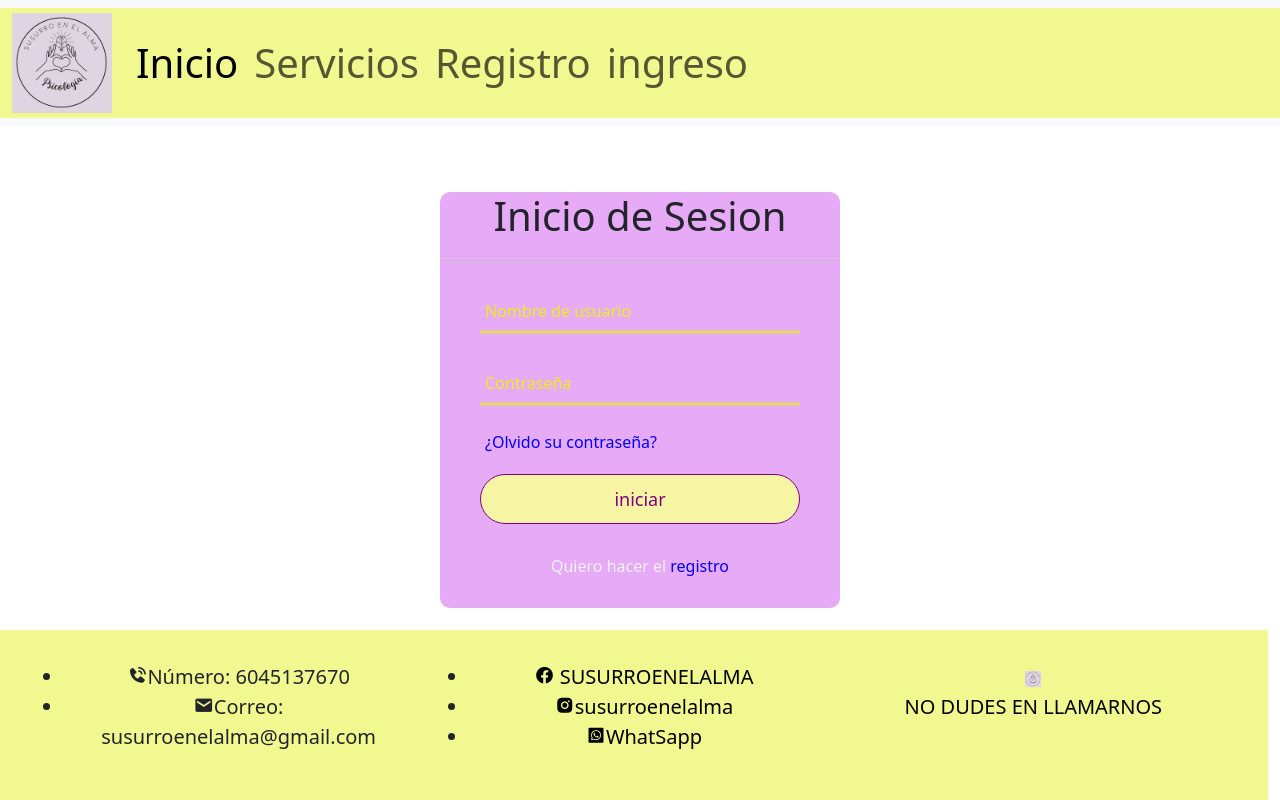
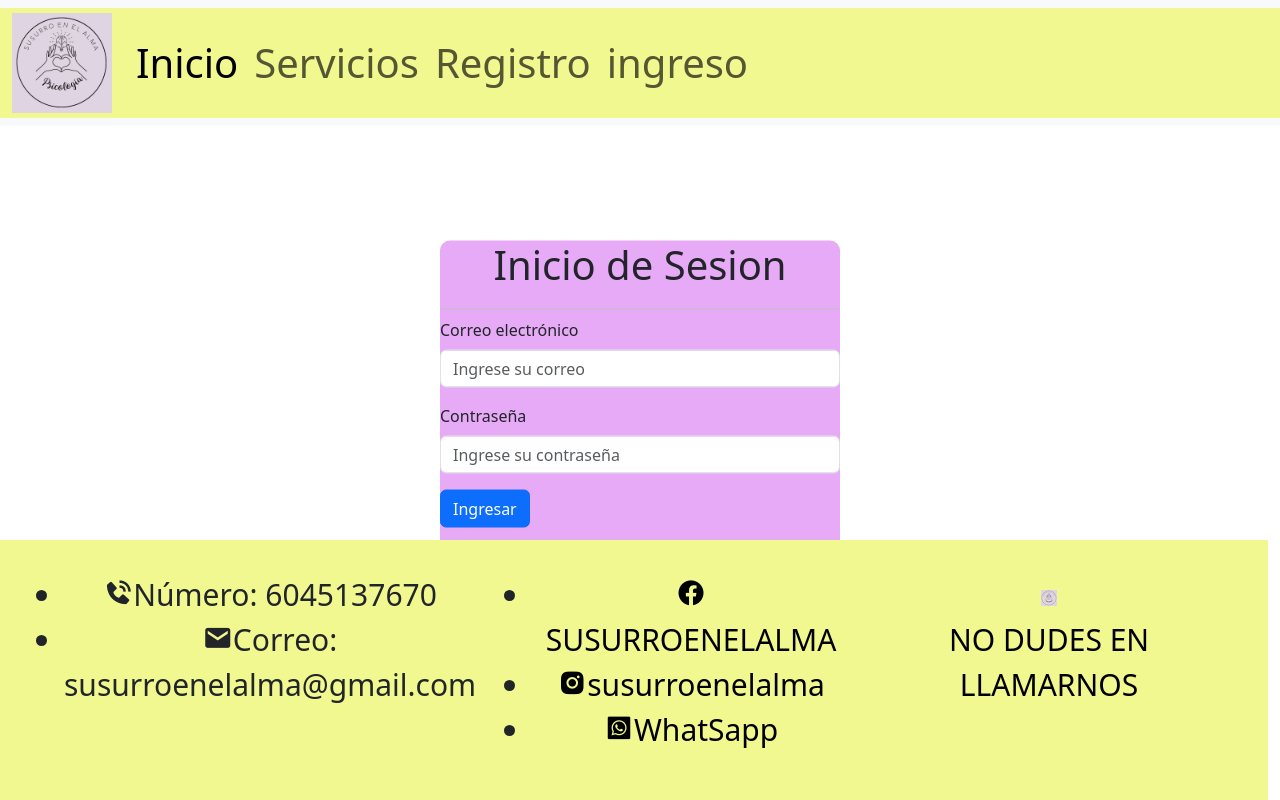
Before and after one commit to EliHenaoh/Trabajo-Final, a website: page public/ingreso.html in a window 1280 px wide. Drawn offline with nearby package versions, Linux system fonts and the light colour scheme.

Commit message:
Conexion base de datos registro

```diff
--- a/public/ingreso.html
+++ b/public/ingreso.html
@@ -5,21 +5,27 @@
   <meta charset="UTF-8">
   <meta name="viewport" content="width=device-width, initial-scale=1.0">
   <title>ingreso</title>
-    <link rel="stylesheet" href="/public/styles/ingreso.css">
-
+  <link rel="stylesheet" href="./styles/ingreso.css">
 
   <link href="https://cdn.jsdelivr.net/npm/bootstrap@5.3.3/dist/css/bootstrap.min.css" rel="stylesheet"
     integrity="sha384-QWTKZyjpPEjISv5WaRU9OFeRpok6YctnYmDr5pNlyT2bRjXh0JMhjY6hW+ALEwIH" crossorigin="anonymous">
+  <script src="https://cdn.jsdelivr.net/npm/bootstrap@5.3.3/dist/js/bootstrap.bundle.min.js"
+    integrity="sha384-YvpcrYf0tY3lHB60NNkmXc5s9fDVZLESaAA55NDzOxhy9GkcIdslK1eN7N6jIeHz"
+    crossorigin="anonymous"></script>
+
+
   <link rel="stylesheet" href="https://cdn.jsdelivr.net/npm/bootstrap-icons@1.11.3/font/bootstrap-icons.min.css">
   <link rel="shortcut icon" href="./assets/favicon-16x16.png" type="image/x-icon">
   <title>Susurro en el alma</title>
   <link rel="stylesheet" href="./styles/servicios.css">
   <link href='https://unpkg.com/boxicons@2.1.4/css/boxicons.min.css' rel='stylesheet'>
+<link rel="stylesheet" href="./scripts/ingreso.js">
 </head>
 <main>
 
 
 </main>
+
 <body>
   <nav class="navbar navbar-expand-lg bg-body-tertiary">
     <div class="container-fluid minavegacion">
@@ -42,7 +48,7 @@
             <a class="nav-link" href="./registro.html">Registro</a>
           </li>
           <li class="nav-item">
-                <a class="nav-link" href= "./ingreso.html"> ingreso</a>
+            <a class="nav-link" href="./ingreso.html"> ingreso</a>
           </li>
 
 
@@ -52,19 +58,17 @@
   </nav>
   <div class="formulario">
     <h1>Inicio de Sesion</h1>
-        <form method="post">
-            <div class="username">
-                <input type="text" required>
-                <label> Nombre de usuario</label>
+    <div class="mb-3">
+      <label for="correo" class="form-label">Correo electrónico</label>
+      <input type="email" class="form-control" id="correo" placeholder="Ingrese su correo" />
     </div>
-            <div class="username">
-                <input type="password" required>
-                <label>Contraseña</label>
+    <div class="mb-3">
+      <label for="contrasena" class="form-label">Contraseña</label>
+      <input type="password" class="form-control" placeholder="Ingrese su contraseña" id="contrasena" />
     </div>
-            <div class="recordar">¿Olvido su contraseña?</div>
-            <input type="submit" value="iniciar">
-            <div class="registrarse">
-                Quiero hacer el <a href="./registro.html">registro</a>
+
+    <div class="mb-3">
+      <button type="submit" class="btn btn-primary mb-3" onclick="iniciarSesion()">Ingresar</button>
     </div>
 
 
--- a/public/scripts/ingreso.js
+++ b/public/scripts/ingreso.js
@@ -0,0 +1,45 @@
+console.log("holaaa soy ingreso");
+
+const iniciarSesion = async () => {
+    // 1. Obtener los valores ingresados por el usuario
+    const correo = document.getElementById("correo").value;
+    const contrasena = document.getElementById("contrasena").value;
+
+    console.log(correo, contrasena);
+
+    try {
+        //2. Realizar la solicitud GET al servidor para verificar el inicio de sesión
+        const respuesta = await fetch("http://localhost:9000/api/obtenerUsuario");
+        const usuarios = await respuesta.json();
+
+        console.log(usuarios);
+
+        //3. Verificar si se encontró un usuario con el correo y la contraseña proporcionados
+
+        //Primero verificamos si está en los usuarios de la base de datos
+        const esUsuarioRegistrado = usuarios.find(usuario => usuario.correo == correo && usuario.contrasena == contrasena);
+
+        console.log(esUsuarioRegistrado);
+
+        if (esUsuarioRegistrado) {
+            //Ahora verificamos si es admin
+            const correoAdmin = "naxca01@gmail.com";
+
+            if (esUsuarioRegistrado.correo == correoAdmin) {
+                alert('Hola administrador!');
+                window.location.href = "./admin.html";
+            } else {
+                alert("Ingreso exitoso!");
+                window.location.href =  "./index.html";
+            }
+
+        } else {
+            alert('Correo o contraseña incorrectos. Usuario no encontrado! Vuelve a intentarlo o regístrate!');
+        }
+
+
+    } catch (error) {
+        console.error('Error al verificar inicio de sesión:', error);
+
+    }
+}
--- a/public/styles/ingreso.css
+++ b/public/styles/ingreso.css
@@ -147,6 +147,6 @@ footer{
     text-align:center ;
 position: absolute;
 bottom: 0;
-font-size: 20px;
+font-size: 30px;
 width: 100%;
 }
```
Also changed, not shown: public/index.html (+4 -1 lines), public/registro.html (+27 -9 lines), public/scripts/registro.js (+50 -0 lines). Lines whose indentation alone changed are shown as unchanged.
